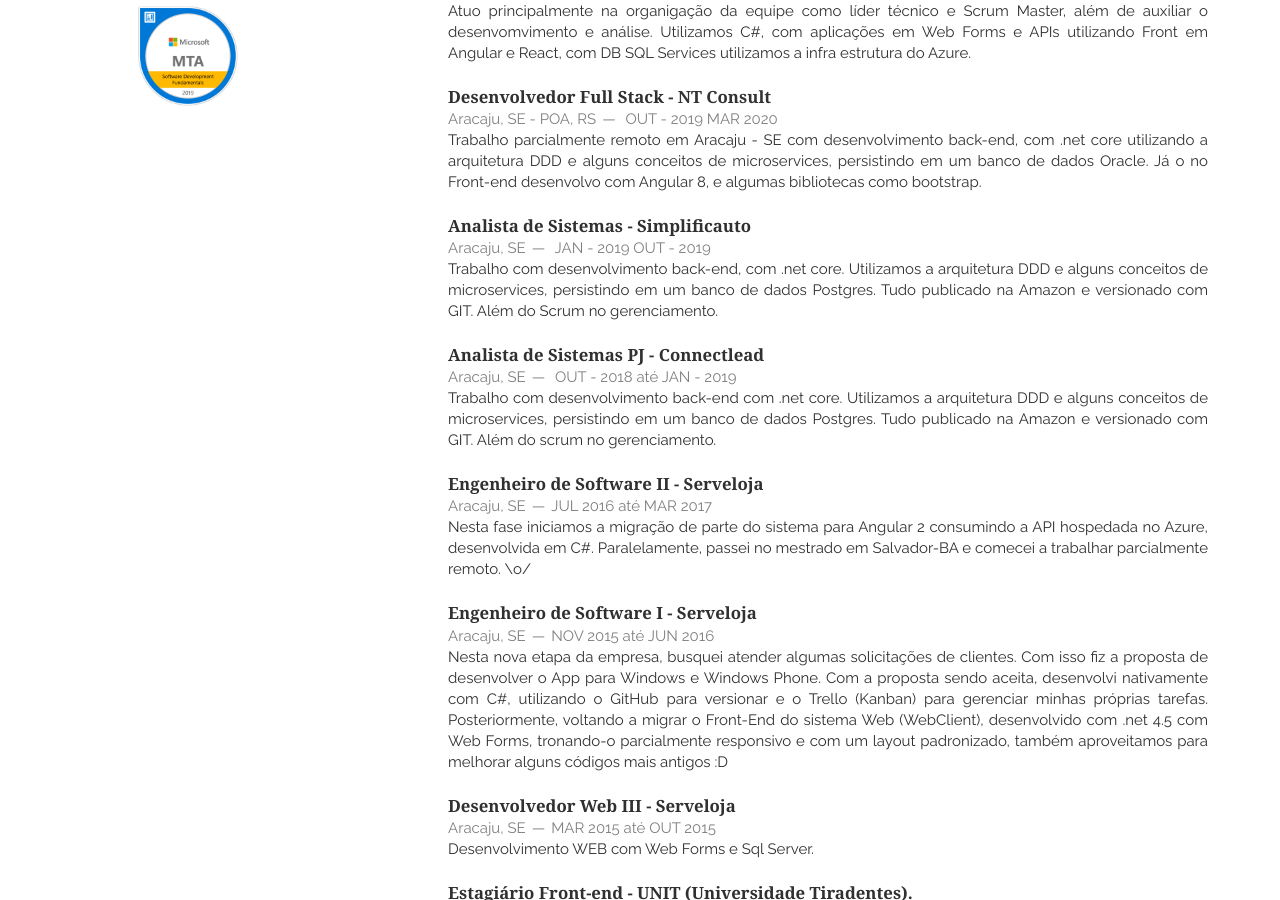
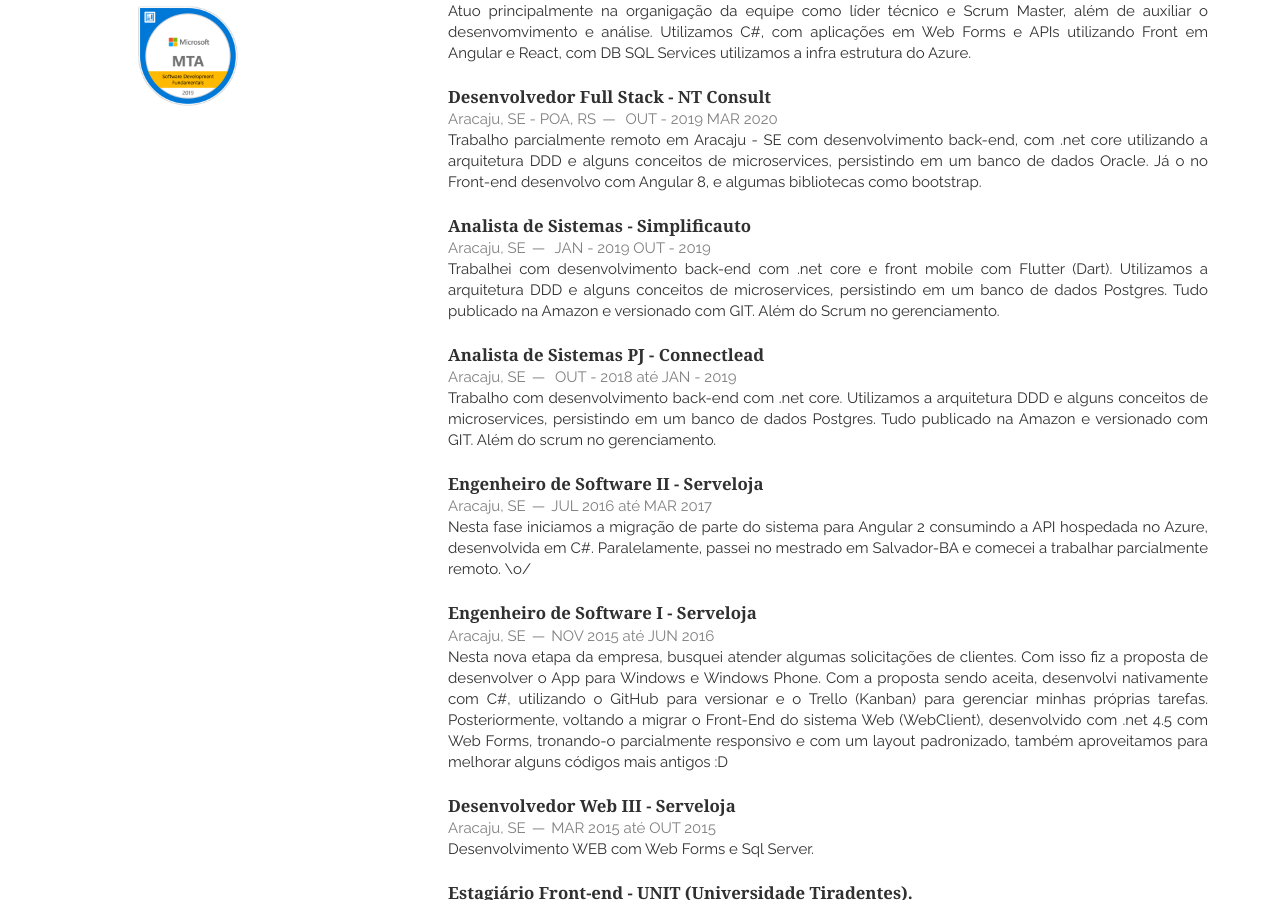
Before and after one commit to RafasTavares/resume-cv, a Jekyll site: the page built from index.html, in a window 1280 px wide and 900 px high, scrolled down 514 px. Built offline with Jekyll 4.4.1, drawn with Linux system fonts in a browser that asks for light colours; nearby versions of some CDN libraries; the list of posts is cut into pages by our own code.

Commit message:
Update employment.html

```diff
--- a/_includes/employment.html
+++ b/_includes/employment.html
@@ -34,7 +34,7 @@
                 <address>Aracaju, SE</address><time> JAN - 2019 OUT - 2019</time>
             </span>
         </header>
-        <p>Trabalho com desenvolvimento back-end, com .net core. Utilizamos a arquitetura DDD e alguns conceitos de
+        <p>Trabalhei com desenvolvimento back-end com .net core e front mobile com Flutter (Dart). Utilizamos a arquitetura DDD e alguns conceitos de
             microservices, persistindo em um banco de dados Postgres.
             Tudo publicado na Amazon e versionado com GIT. Além do Scrum no gerenciamento.</p>
     </article>
```
